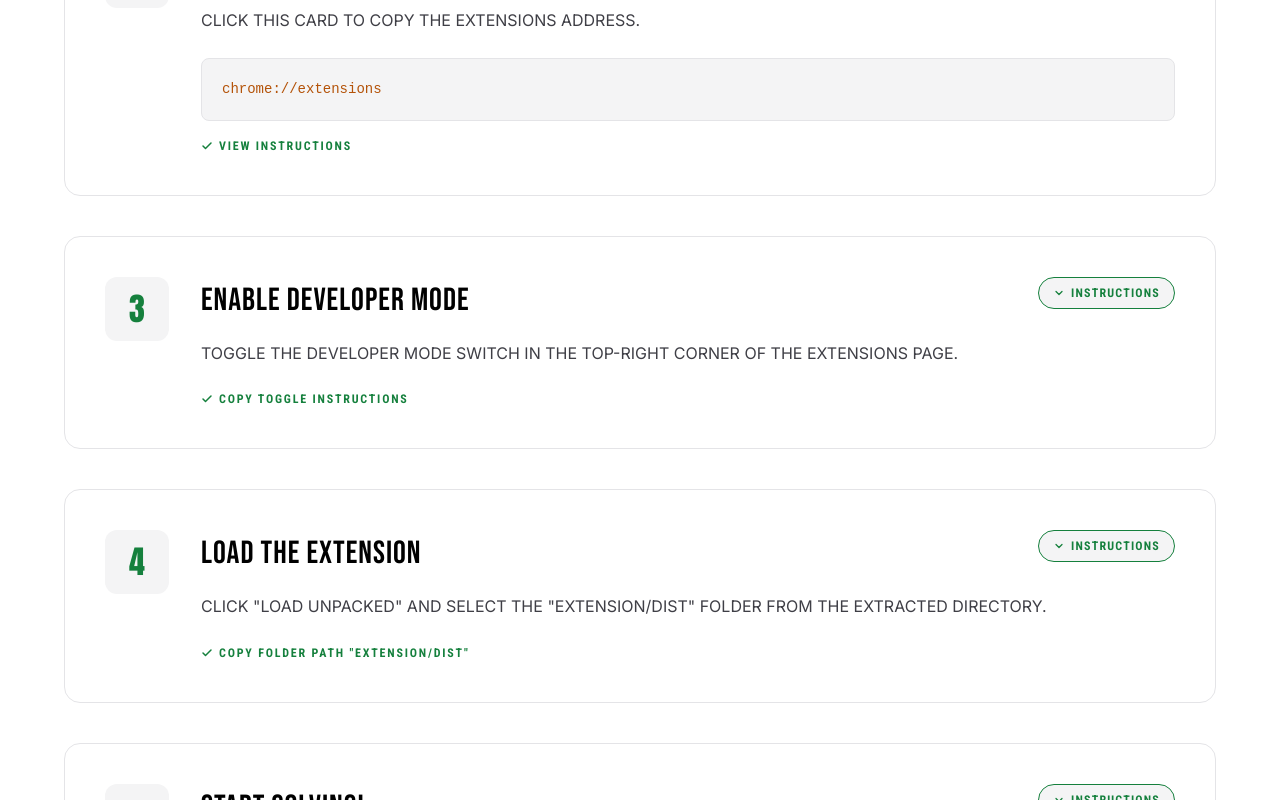
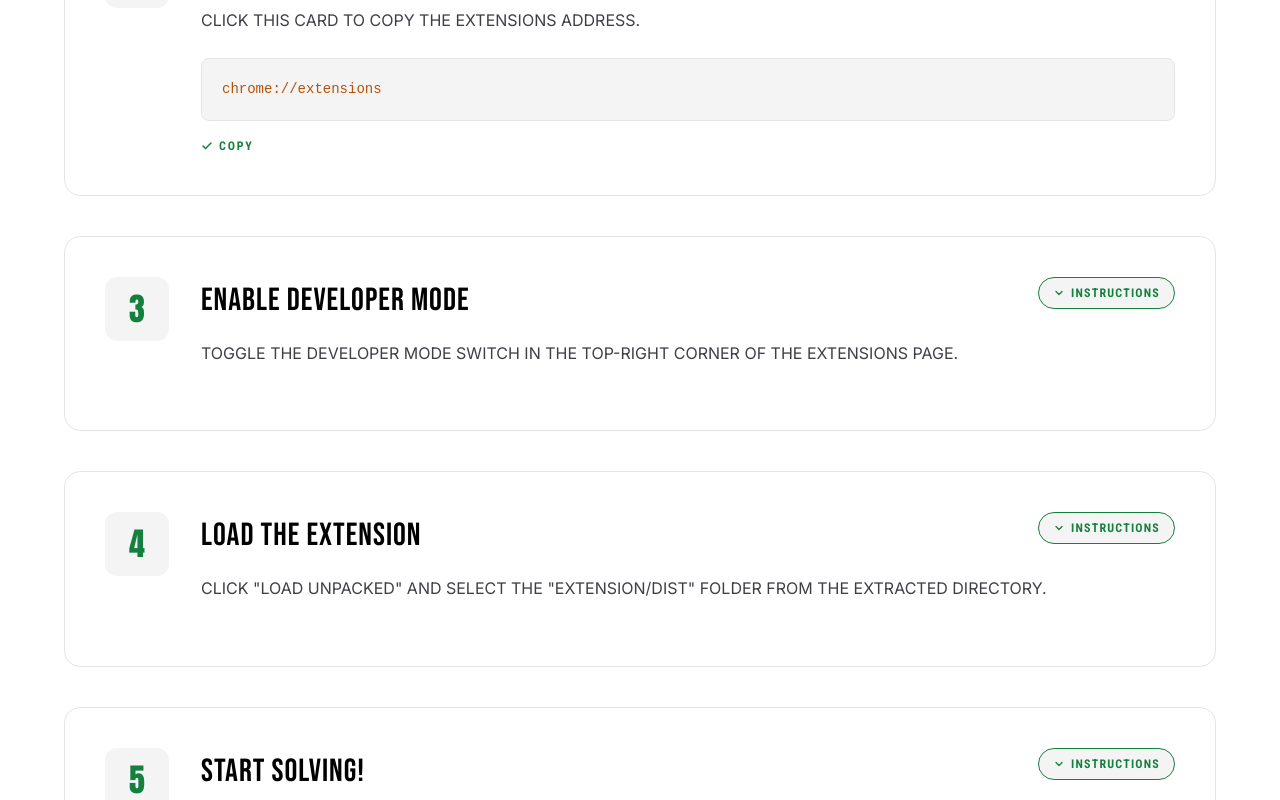
Before and after one commit to naitaj/wordle, a React (Vite) app: page /install in a window 1280 px wide. Shown: the part 940-1740 px from the top of the page. Built offline with nearby package versions, Linux system fonts and the light colour scheme.

Commit message:
Update Card 2 label to COPY, remove labels/auto-actions from Card 3, 4, 5

```diff
--- a/src/pages/InstallGuidePage.tsx
+++ b/src/pages/InstallGuidePage.tsx
@@ -130,27 +130,24 @@ export const InstallGuidePage = () => {
       title: 'OPEN CHROME EXTENSIONS',
       desc: 'CLICK THIS CARD TO COPY THE EXTENSIONS ADDRESS.',
       code: 'chrome://extensions',
-      actionLabel: 'VIEW INSTRUCTIONS'
+      actionLabel: 'COPY'
     },
     {
       id: 3,
       title: 'ENABLE DEVELOPER MODE',
-      desc: 'TOGGLE THE DEVELOPER MODE SWITCH IN THE TOP-RIGHT CORNER OF THE EXTENSIONS PAGE.',
-      actionLabel: 'COPY TOGGLE INSTRUCTIONS'
+      desc: 'TOGGLE THE DEVELOPER MODE SWITCH IN THE TOP-RIGHT CORNER OF THE EXTENSIONS PAGE.'
     },
     {
       id: 4,
       title: 'LOAD THE EXTENSION',
-      desc: 'CLICK "LOAD UNPACKED" AND SELECT THE "EXTENSION/DIST" FOLDER FROM THE EXTRACTED DIRECTORY.',
-      actionLabel: 'COPY FOLDER PATH "extension/dist"'
+      desc: 'CLICK "LOAD UNPACKED" AND SELECT THE "EXTENSION/DIST" FOLDER FROM THE EXTRACTED DIRECTORY.'
     },
     {
       id: 5,
       title: 'START SOLVING!',
       desc: 'NAVIGATE TO ONE OF THE SUPPORTED WEBSITES AND CLICK THE BADGE TO START THE SOLVER.',
       code: 'https://www.nytimes.com/games/wordle/index.html\nhttps://wordleunlimited.org/',
-      link: { text: 'CHECK INSTALLATION', url: '/check' },
-      actionLabel: 'LAUNCH GAME SITES'
+      link: { text: 'CHECK INSTALLATION', url: '/check' }
     },
   ];
 
@@ -162,16 +159,7 @@ export const InstallGuidePage = () => {
       case 2:
         copyText('chrome://extensions', '📋 COPIED "chrome://extensions" TO CLIPBOARD!');
         break;
-      case 3:
-        showToast('⚙️ FOLLOW INSTRUCTIONS TO ENABLE DEVELOPER MODE IN CHROME');
-        break;
-      case 4:
-        copyText('extension/dist', '📋 COPIED PATH "extension/dist" TO CLIPBOARD!');
-        break;
-      case 5:
-        // Open NYT in a new tab, Wordle Unlimited opens via native href
-        window.open('https://www.nytimes.com/games/wordle/index.html', '_blank');
-        showToast('🎯 OPENED GAME SITES IN NEW TABS!');
+      default:
         break;
     }
   };
@@ -293,15 +281,16 @@ export const InstallGuidePage = () => {
               viewport={{ once: true, margin: '-100px' }}
               transition={{ duration: 0.5, delay: 0.1 }}
               href={
-                step.id === 1 ? 'https://github.com/naitaj/wordle/archive/refs/heads/main.zip' :
-                step.id === 5 ? 'https://wordleunlimited.org/' : undefined
+                step.id === 1 ? 'https://github.com/naitaj/wordle/archive/refs/heads/main.zip' : undefined
               }
-              target={step.id === 1 || step.id === 5 ? '_blank' : undefined}
-              rel={step.id === 1 || step.id === 5 ? 'noopener noreferrer' : undefined}
+              target={step.id === 1 ? '_blank' : undefined}
+              rel={step.id === 1 ? 'noopener noreferrer' : undefined}
               onClick={() => {
-                handleCardClick(step.id);
+                if (step.id === 1 || step.id === 2) {
+                  handleCardClick(step.id);
+                }
               }}
-              whileHover={{ scale: 1.01 }}
+              whileHover={step.id === 1 || step.id === 2 ? { scale: 1.01 } : undefined}
               style={{
                 display: 'flex',
                 gap: '32px',
@@ -310,7 +299,7 @@ export const InstallGuidePage = () => {
                 borderRadius: '16px',
                 padding: '40px',
                 alignItems: 'flex-start',
-                cursor: 'pointer',
+                cursor: step.id === 1 || step.id === 2 ? 'pointer' : 'default',
                 transition: 'all 0.3s ease',
                 textDecoration: 'none',
                 color: 'inherit'
```
